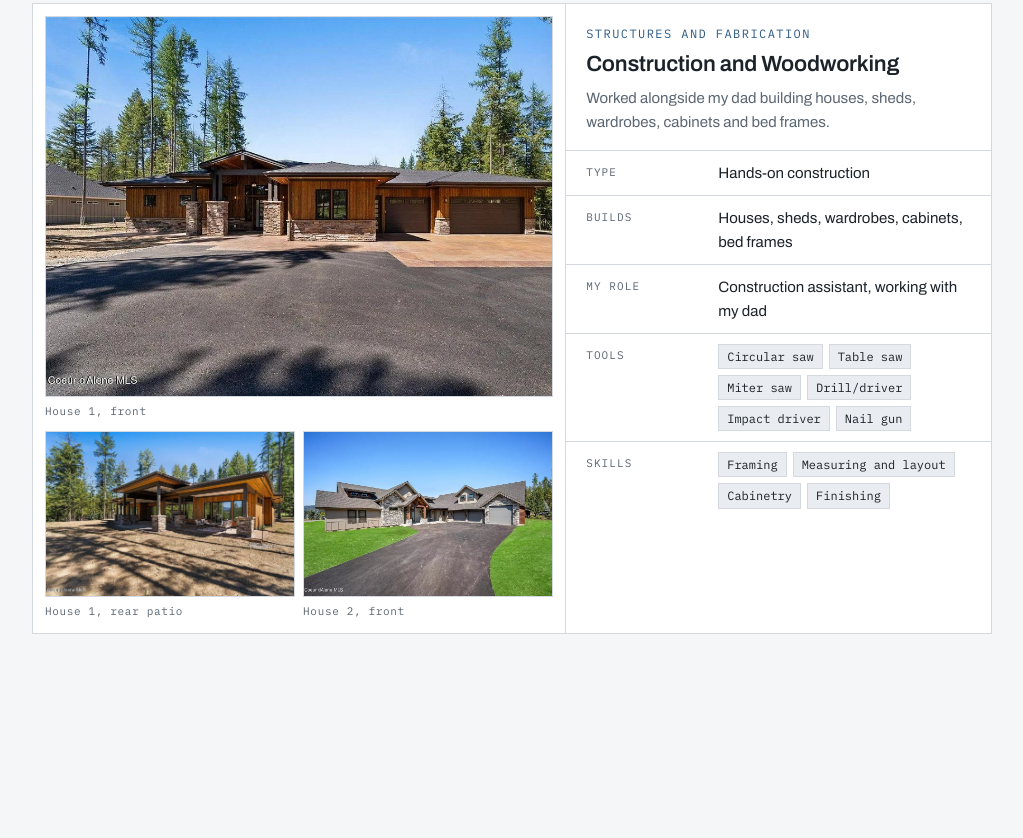
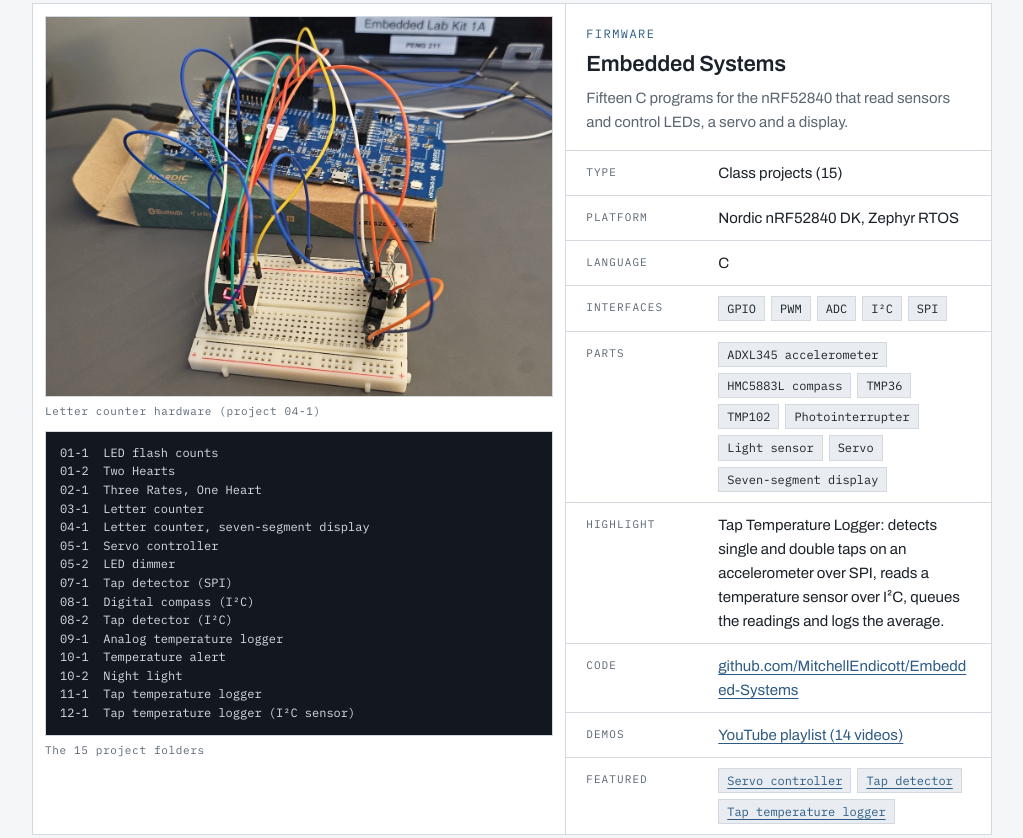
Before and after one commit to MitchellEndicott/Portfolio, a plain HTML site: page index.html in a window 1280 px wide. Shown: the part 2252-3090 px from the top of the page, without its empty margins (128-1151 px from the left). Before the commit the page ends 2958 px from the top, so only its background shows below. Drawn offline with Linux system fonts and the light colour scheme.

Commit message:
Added ES photo and videos

```diff
--- a/index.html
+++ b/index.html
@@ -1,10 +1,6 @@
-<!doctype html>
-<html lang="en">
-<head>
-<meta charset="utf-8">
-<meta name="viewport" content="width=device-width, initial-scale=1, viewport-fit=cover">
+<!doctype html><html><head><meta charset=utf8><meta name=viewport content="width=device-width,initial-scale=1,viewport-fit=cover"><style>:root{color-scheme:light;box-sizing:border-box;padding-top:env(safe-area-inset-top,0px);padding-bottom:env(safe-area-inset-bottom,0px)}html{scroll-padding-top:env(safe-area-inset-top,0px)}body{margin:0;padding:0;font:14px -apple-system,BlinkMacSystemFont,sans-serif;background:#fff;color:#000}img{max-width:100%}[hidden]:not([hidden=until-found i]){display:none!important}</style></head><body>
 <title>Mitchell Endicott Portfolio</title>
-<style>:root{color-scheme:light}html{-webkit-text-size-adjust:100%}body{margin:0}img{max-width:100%}[hidden]{display:none!important}</style>
+<meta name="claude:viewport-fit-sides" content="cover">
 <link rel="stylesheet" href="https://fonts.googleapis.com/css2?family=Archivo:wght@400;500;600;700&family=IBM+Plex+Mono:wght@400;500&display=swap">
 <style>
   /* Layout: a single column of project "sheets". Each sheet pairs a photo area with an engineering-drawing title block (project, role, tools, result). */
@@ -218,8 +214,6 @@
   }
 </style>
 
-</head>
-<body>
 <div class="wrap">
   <header>
     <span class="eyebrow">Mechanical &amp; Systems Engineering Portfolio</span>
@@ -366,6 +360,53 @@ Day: Saturday
     <article class="sheet">
       <div class="media">
         <figure class="fig">
+          <button type="button" class="frame main" data-full="images/es-breadboard.jpg" data-cap="Letter counter hardware: nRF52840 DK, seven-segment display and photointerrupter">
+            <img src="images/es-breadboard.jpg" alt="nRF52840 development board wired to a breadboard with a seven-segment display and a photointerrupter" loading="lazy">
+          </button>
+          <figcaption>Letter counter hardware (project 04-1)</figcaption>
+        </figure>
+        <figure class="fig">
+<pre class="term" tabindex="0" style="max-height: none" aria-label="List of the 15 embedded systems projects">01-1  LED flash counts
+01-2  Two Hearts
+02-1  Three Rates, One Heart
+03-1  Letter counter
+04-1  Letter counter, seven-segment display
+05-1  Servo controller
+05-2  LED dimmer
+07-1  Tap detector (SPI)
+08-1  Digital compass (I²C)
+08-2  Tap detector (I²C)
+09-1  Analog temperature logger
+10-1  Temperature alert
+10-2  Night light
+11-1  Tap temperature logger
+12-1  Tap temperature logger (I²C sensor)</pre>
+          <figcaption>The 15 project folders</figcaption>
+        </figure>
+      </div>
+      <div class="block">
+        <div class="block-head">
+          <span class="eyebrow">Firmware</span>
+          <h3>Embedded Systems</h3>
+          <p>Fifteen C programs for the nRF52840 that read sensors and control LEDs, a servo and a display.</p>
+        </div>
+        <dl>
+          <div class="row"><dt>Type</dt><dd>Class projects (15)</dd></div>
+          <div class="row"><dt>Platform</dt><dd>Nordic nRF52840 DK, Zephyr RTOS</dd></div>
+          <div class="row"><dt>Language</dt><dd>C</dd></div>
+          <div class="row"><dt>Interfaces</dt><dd><ul class="chips"><li>GPIO</li><li>PWM</li><li>ADC</li><li>I²C</li><li>SPI</li></ul></dd></div>
+          <div class="row"><dt>Parts</dt><dd><ul class="chips"><li>ADXL345 accelerometer</li><li>HMC5883L compass</li><li>TMP36</li><li>TMP102</li><li>Photointerrupter</li><li>Light sensor</li><li>Servo</li><li>Seven-segment display</li></ul></dd></div>
+          <div class="row"><dt>Highlight</dt><dd>Tap Temperature Logger: detects single and double taps on an accelerometer over SPI, reads a temperature sensor over I²C, queues the readings and logs the average.</dd></div>
+          <div class="row"><dt>Code</dt><dd><a href="https://github.com/MitchellEndicott/Embedded-Systems" target="_blank" rel="noopener">github.com/MitchellEndicott/Embedded-Systems</a></dd></div>
+          <div class="row"><dt>Demos</dt><dd><a href="https://www.youtube.com/playlist?list=PLarJjJm6EqUs" target="_blank" rel="noopener">YouTube playlist (14 videos)</a></dd></div>
+          <div class="row"><dt>Featured</dt><dd><ul class="chips"><li><a href="https://www.youtube.com/shorts/E_9ohG8bl_Y" target="_blank" rel="noopener">Servo controller</a></li><li><a href="https://www.youtube.com/shorts/fFaacmuDvR8" target="_blank" rel="noopener">Tap detector</a></li><li><a href="https://www.youtube.com/shorts/vmgAe2Gdd-s" target="_blank" rel="noopener">Tap temperature logger</a></li></ul></dd></div>
+        </dl>
+      </div>
+    </article>
+
+    <article class="sheet">
+      <div class="media">
+        <figure class="fig">
           <button type="button" class="frame main" data-full="images/house1-front.jpg" data-cap="House 1, front">
             <img src="images/house1-front.jpg" style="object-position: left center" alt="Front of a single-story house with wood siding, stone columns and a three-car garage" loading="lazy">
           </button>
@@ -435,5 +476,5 @@ Day: Saturday
     });
   })();
 </script>
-</body>
-</html>
+
+</body></html>
```
Also changed, not shown: images/es-breadboard.jpg (added).
